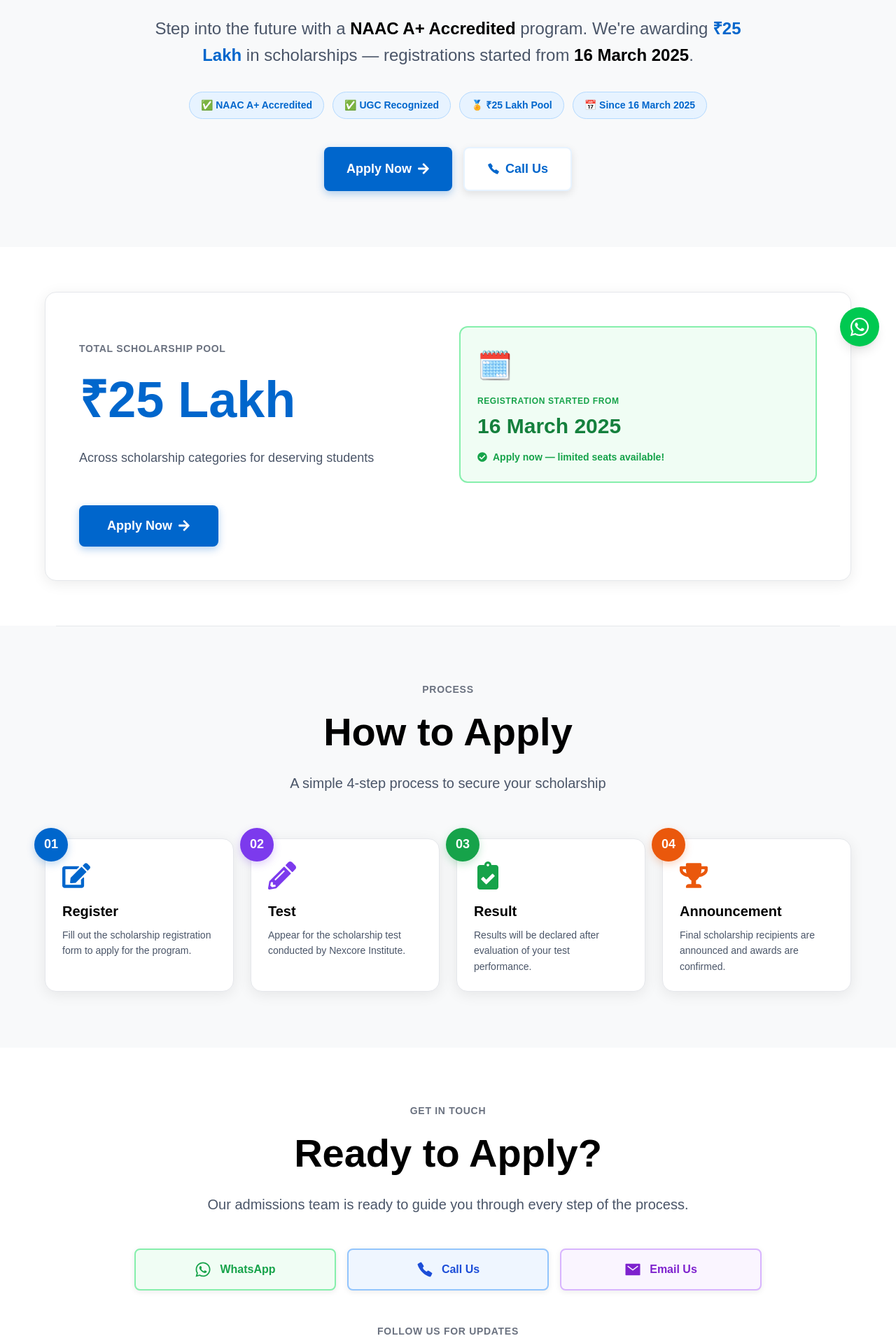
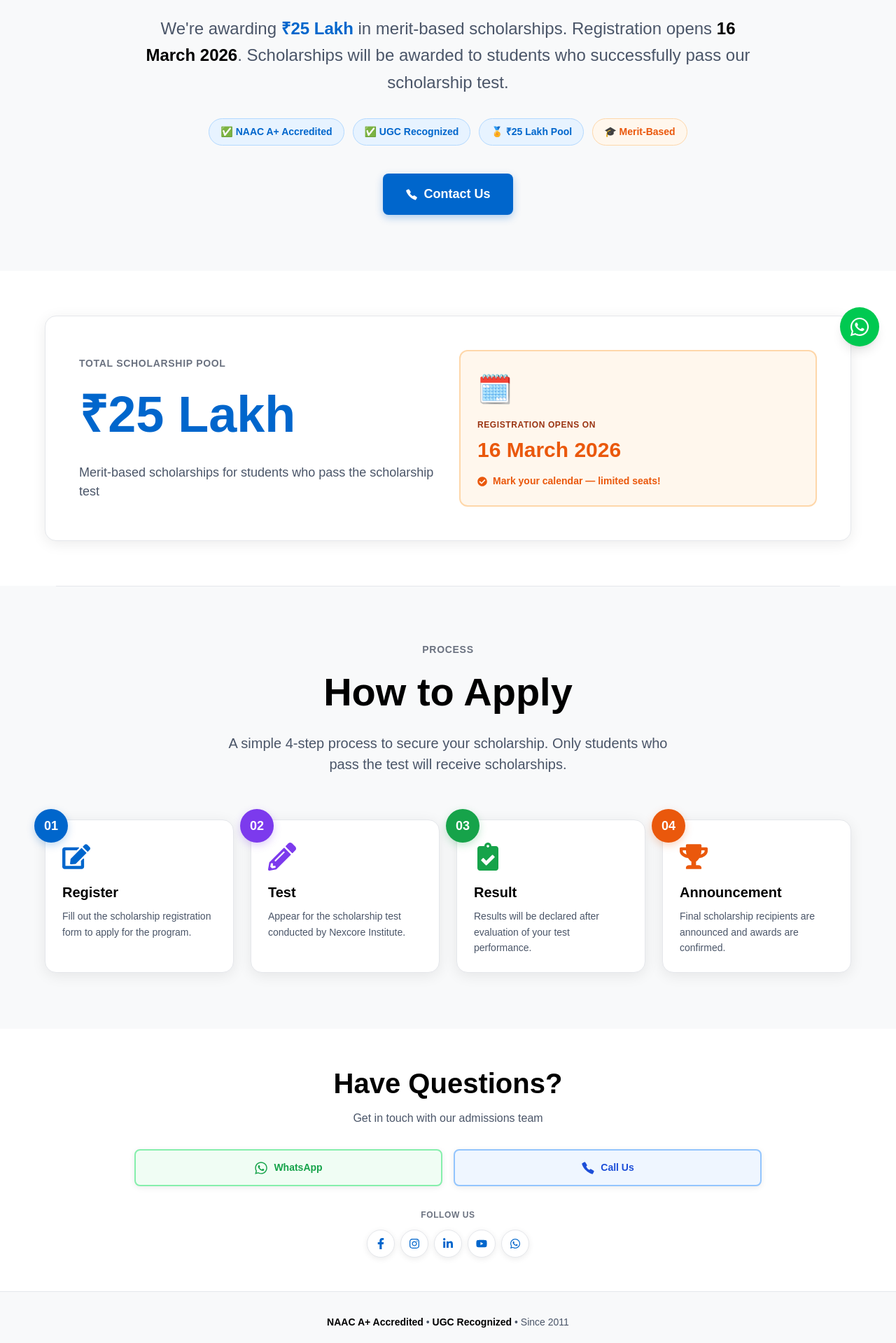
Before and after one commit to Code4Bharat1/BVOC_AIML, a Next.js app: page /scholarships in a window 1280 px wide. Shown: the part 281-2200 px from the top of the page at 70% size. Built offline with nearby package versions, Linux system fonts and the light colour scheme.

Commit message:
update Scholarshippopup.jsx, Navbar.jsx and scholarships.jsx

```diff
--- a/src/components/common/Scholarshippopup.jsx
+++ b/src/components/common/Scholarshippopup.jsx
@@ -99,13 +99,13 @@ const ScholarshipPopup = () => {
                       <div className="w-2 h-2 bg-blue-600 rounded-full relative z-10" />
                     </div>
                     <span className="text-blue-600 text-[11px] font-bold tracking-wider">
-                      REGISTRATION NOW OPEN
+                      SCHOLARSHIP OPENS 16 MARCH
                     </span>
                   </div>
 
                   {/* Title */}
                   <h2 className="relative z-10 text-gray-900 text-[21px] font-extrabold leading-tight mb-3">
-                    Scholarship<br />Program 2025
+                    Scholarship<br />Program 2026
                   </h2>
 
                   <p className="relative z-10 text-gray-600 text-xs leading-relaxed mb-5">
@@ -177,17 +177,17 @@ const ScholarshipPopup = () => {
 
                   {/* Eyebrow */}
                   <p className="text-[11px] font-bold text-gray-400 tracking-widest mb-2">
-                    ADMISSIONS NOW OPEN
+                    ADMISSIONS OPEN ON 16 MARCH
                   </p>
 
                   {/* Title */}
                   <h3 className="text-xl sm:text-[22px] font-extrabold text-gray-900 leading-tight mb-2">
-                    Registrations Started 🎉
+                    Scholarship Registration Opens Soon 🎉
                   </h3>
 
                   <p className="text-xs sm:text-[13px] text-gray-600 leading-relaxed mb-4">
-                    Apply for the 2025 Scholarship Program — started from{" "}
-                    <strong className="text-blue-600">16 March 2025</strong>.{" "}
+                    Apply for the 2026 Scholarship Program — registration starts from{" "}
+                    <strong className="text-blue-600">16 March 2026</strong>.{" "}
                     Limited seats available.
                   </p>
 
@@ -221,13 +221,13 @@ const ScholarshipPopup = () => {
                     </div>
                     <div>
                       <div className="text-[9px] sm:text-[10px] font-bold text-green-700 tracking-wider mb-0.5">
-                        REGISTRATION STARTED FROM
+                        SCHOLARSHIP REGISTRATION OPENS
                       </div>
                       <div className="text-lg sm:text-xl font-extrabold text-gray-900">
-                        16 March 2025
+                        16 March 2026
                       </div>
                       <div className="text-[10px] sm:text-[11px] text-green-600 font-semibold mt-0.5">
-                        ✓ Apply now — seats filling fast!
+                        ✓ Mark your calendar — limited seats!
                       </div>
                     </div>
                   </motion.div>
@@ -244,10 +244,10 @@ const ScholarshipPopup = () => {
                       onClick={handleClose}
                       className="flex-1 flex items-center justify-center gap-2 bg-blue-600 hover:bg-blue-700 text-white px-4 sm:px-5 py-3 rounded-lg text-sm font-bold transition-all shadow-md hover:shadow-lg active:scale-95"
                     >
-                      Apply Now <FaArrowRight className="text-xs" />
+                      Learn More <FaArrowRight className="text-xs" />
                     </Link>
                     <a
-                      href="https://wa.me/919594402822?text=Hi%2C%20I%20want%20to%20apply%20for%20the%20%E2%82%B925%20Lakh%20Scholarship%20at%20Nexcore%20Institute."
+                      href="https://wa.me/919594402822?text=Hi%2C%20I%20want%20to%20know%20more%20about%20the%20%E2%82%B925%20Lakh%20Scholarship%20at%20Nexcore%20Institute."
                       target="_blank"
                       rel="noopener noreferrer"
                       onClick={handleClose}
--- a/src/components/layout/Navbar.jsx
+++ b/src/components/layout/Navbar.jsx
@@ -10,7 +10,7 @@ const navItems = [
   // { name: "Infrastructure", href: "/infrastructure" },
   { name: "Learn & Grow", href: "/learn-grow" },
   { name: "Why We're Different", href: "/whychooseus" },
-  { name: "Scholarships", href: "/scholarships" },
+  { name: "Scholarship", href: "/scholarships" },
   {
     name: "Brochure",
     href: "https://wa.me/919594402822?text=Hi%2C%20I'm%20interested%20in%20viewing%20the%20brochure%20for%20the%20B.Voc%20Program.",
--- a/src/components/scholarships/scholarships.jsx
+++ b/src/components/scholarships/scholarships.jsx
@@ -107,7 +107,7 @@ const ScholarshipsPage = () => {
                   borderRadius: "50%",
                   animation: "pulse 2s cubic-bezier(0.4, 0, 0.6, 1) infinite"
                 }} />
-                REGISTRATION NOW OPEN
+                SCHOLARSHIP OPENS 16 MARCH
               </span>
             </motion.div>
 
@@ -124,8 +124,8 @@ const ScholarshipsPage = () => {
                 lineHeight: "1.1"
               }}
             >
-              <span style={{ color: "#000" }}>Choose Your </span>
-              <span style={{ color: "#0066cc" }}>Scholarships</span>
+              <span style={{ color: "#0066cc" }}>Scholarship</span>
+              <span style={{ color: "#000" }}> Program 2026</span>
             </motion.h1>
 
             <motion.p
@@ -141,12 +141,11 @@ const ScholarshipsPage = () => {
                 lineHeight: "1.6"
               }}
             >
-              Step into the future with a{" "}
-              <span style={{ fontWeight: "700", color: "#000" }}>NAAC A+ Accredited</span> program.
               We're awarding{" "}
               <span style={{ fontWeight: "700", color: "#0066cc" }}>₹25 Lakh</span>{" "}
-              in scholarships — registrations started from{" "}
-              <span style={{ fontWeight: "700", color: "#000" }}>16 March 2025</span>.
+              in merit-based scholarships. Registration opens{" "}
+              <span style={{ fontWeight: "700", color: "#000" }}>16 March 2026</span>.{" "}
+              Scholarships will be awarded to students who successfully pass our scholarship test.
             </motion.p>
 
             {/* Pills */}
@@ -197,14 +196,14 @@ const ScholarshipsPage = () => {
               </span>
               <span style={{
                 padding: "0.5rem 1rem",
-                background: "#e7f3ff",
-                color: "#0066cc",
+                background: "#fff7ed",
+                color: "#ea580c",
                 borderRadius: "50px",
                 fontSize: "0.875rem",
                 fontWeight: "600",
-                border: "1px solid #b3d9ff"
+                border: "1px solid #fed7aa"
               }}>
-                📅 Since 16 March 2025
+                🎓 Merit-Based
               </span>
             </motion.div>
 
@@ -221,7 +220,7 @@ const ScholarshipsPage = () => {
               }}
             >
               <motion.a
-                href="#apply"
+                href="tel:+919892398976"
                 whileHover={{ scale: 1.05 }}
                 whileTap={{ scale: 0.95 }}
                 style={{
@@ -239,31 +238,8 @@ const ScholarshipsPage = () => {
                   transition: "all 0.3s"
                 }}
               >
-                Apply Now
-                <FaArrowRight />
-              </motion.a>
-              <motion.a
-                href="tel:+919892398976"
-                whileHover={{ scale: 1.05 }}
-                whileTap={{ scale: 0.95 }}
-                style={{
-                  display: "flex",
-                  alignItems: "center",
-                  gap: "0.5rem",
-                  padding: "1rem 2rem",
-                  background: "#fff",
-                  color: "#0066cc",
-                  borderRadius: "8px",
-                  fontWeight: "700",
-                  fontSize: "1.125rem",
-                  boxShadow: "0 4px 12px rgba(0, 0, 0, 0.1)",
-                  border: "2px solid #e7f3ff",
-                  textDecoration: "none",
-                  transition: "all 0.3s"
-                }}
-              >
                 <IoCallSharp />
-                Call Us
+                Contact Us
               </motion.a>
             </motion.div>
           </div>
@@ -317,73 +293,48 @@ const ScholarshipsPage = () => {
                       fontSize: "1.125rem",
                       color: "#4a5568"
                     }}>
-                      Across scholarship categories for deserving students
+                      Merit-based scholarships for students who pass the scholarship test
                     </p>
                   </div>
 
                   {/* Registration date card */}
                   <div style={{
-                    background: "#f0fdf4",
+                    background: "#fff7ed",
                     borderRadius: "12px",
                     padding: "1.5rem",
-                    border: "2px solid #86efac"
+                    border: "2px solid #fed7aa"
                   }}>
                     <div style={{ fontSize: "2.5rem", marginBottom: "0.75rem" }}>🗓️</div>
                     <p style={{
                       fontSize: "0.75rem",
                       fontWeight: "700",
-                      color: "#16a34a",
+                      color: "#9a3412",
                       marginBottom: "0.25rem",
                       letterSpacing: "0.05em"
                     }}>
-                      REGISTRATION STARTED FROM
+                      REGISTRATION OPENS ON
                     </p>
                     <p style={{
                       fontSize: "1.875rem",
                       fontWeight: "900",
-                      color: "#15803d",
+                      color: "#ea580c",
                       marginBottom: "0.75rem"
                     }}>
-                      16 March 2025
+                      16 March 2026
                     </p>
                     <div style={{
                       display: "flex",
                       alignItems: "center",
                       gap: "0.5rem",
-                      color: "#16a34a",
+                      color: "#ea580c",
                       fontSize: "0.875rem",
                       fontWeight: "600"
                     }}>
                       <FaCheckCircle />
-                      Apply now — limited seats available!
+                      Mark your calendar — limited seats!
                     </div>
                   </div>
                 </div>
-
-                <motion.a
-                  href="#apply"
-                  whileHover={{ scale: 1.02 }}
-                  whileTap={{ scale: 0.98 }}
-                  style={{
-                    marginTop: "2rem",
-                    display: "inline-flex",
-                    alignItems: "center",
-                    justifyContent: "center",
-                    gap: "0.5rem",
-                    padding: "1rem 2.5rem",
-                    background: "#0066cc",
-                    color: "#fff",
-                    borderRadius: "8px",
-                    fontWeight: "700",
-                    fontSize: "1.125rem",
-                    boxShadow: "0 4px 12px rgba(0, 102, 204, 0.3)",
-                    textDecoration: "none",
-                    transition: "all 0.3s"
-                  }}
-                >
-                  Apply Now
-                  <FaArrowRight />
-                </motion.a>
               </div>
             </motion.div>
           </div>
@@ -429,7 +380,7 @@ const ScholarshipsPage = () => {
                 maxWidth: "42rem",
                 margin: "0 auto"
               }}>
-                A simple 4-step process to secure your scholarship
+                A simple 4-step process to secure your scholarship. Only students who pass the test will receive scholarships.
               </p>
             </motion.div>
 
@@ -519,9 +470,9 @@ const ScholarshipsPage = () => {
           </div>
         </section>
 
-        {/* ══════════ CONTACT ══════════ */}
+        {/* ══════════ CONTACT - COMPACT ══════════ */}
         <section style={{
-          padding: "5rem 1rem",
+          padding: "3rem 1rem",
           background: "#fff"
         }}>
           <div style={{ maxWidth: "56rem", margin: "0 auto" }}>
@@ -529,38 +480,30 @@ const ScholarshipsPage = () => {
               initial={{ opacity: 0, y: 20 }}
               whileInView={{ opacity: 1, y: 0 }}
               viewport={{ once: true }}
-              style={{ textAlign: "center", marginBottom: "3rem" }}
+              style={{ textAlign: "center", marginBottom: "2rem" }}
             >
-              <p style={{
-                fontSize: "0.875rem",
-                fontWeight: "700",
-                color: "#6b7280",
-                marginBottom: "0.5rem",
-                letterSpacing: "0.05em"
-              }}>
-                GET IN TOUCH
-              </p>
               <h2 style={{
-                fontSize: "clamp(2.5rem, 6vw, 3.5rem)",
+                fontSize: "clamp(2rem, 5vw, 2.5rem)",
                 fontWeight: "900",
                 color: "#000",
-                marginBottom: "1rem"
+                marginBottom: "0.5rem"
               }}>
-                Ready to Apply?
+                Have Questions?
               </h2>
               <p style={{
-                fontSize: "1.25rem",
+                fontSize: "1rem",
                 color: "#4a5568"
               }}>
-                Our admissions team is ready to guide you through every step of the process.
+                Get in touch with our admissions team
               </p>
             </motion.div>
 
+            {/* Contact Buttons - 2 columns */}
             <div style={{
               display: "grid",
-              gridTemplateColumns: "repeat(auto-fit, minmax(200px, 1fr))",
+              gridTemplateColumns: "repeat(auto-fit, minmax(180px, 1fr))",
               gap: "1rem",
-              marginBottom: "3rem"
+              marginBottom: "2rem"
             }}>
               <motion.a
                 href="https://wa.me/919892398976"
@@ -572,19 +515,20 @@ const ScholarshipsPage = () => {
                   display: "flex",
                   alignItems: "center",
                   justifyContent: "center",
-                  gap: "0.75rem",
-                  padding: "1rem 1.5rem",
+                  gap: "0.5rem",
+                  padding: "0.875rem 1.25rem",
                   background: "#f0fdf4",
                   color: "#16a34a",
                   borderRadius: "8px",
                   fontWeight: "700",
+                  fontSize: "0.875rem",
                   textDecoration: "none",
                   transition: "all 0.3s",
                   boxShadow: "0 2px 8px rgba(0, 0, 0, 0.08)",
                   border: "2px solid #86efac"
                 }}
               >
-                <FaWhatsapp style={{ fontSize: "1.5rem" }} />
+                <FaWhatsapp style={{ fontSize: "1.25rem" }} />
                 WhatsApp
               </motion.a>
 
@@ -596,62 +540,39 @@ const ScholarshipsPage = () => {
                   display: "flex",
                   alignItems: "center",
                   justifyContent: "center",
-                  gap: "0.75rem",
-                  padding: "1rem 1.5rem",
+                  gap: "0.5rem",
+                  padding: "0.875rem 1.25rem",
                   background: "#eff6ff",
                   color: "#1d4ed8",
                   borderRadius: "8px",
                   fontWeight: "700",
+                  fontSize: "0.875rem",
                   textDecoration: "none",
                   transition: "all 0.3s",
                   boxShadow: "0 2px 8px rgba(0, 0, 0, 0.08)",
                   border: "2px solid #93c5fd"
                 }}
               >
-                <IoCallSharp style={{ fontSize: "1.5rem" }} />
+                <IoCallSharp style={{ fontSize: "1.25rem" }} />
                 Call Us
-              </motion.a>
-
-              <motion.a
-                href="mailto:admissions@nexcore.edu"
-                whileHover={{ scale: 1.05 }}
-                whileTap={{ scale: 0.95 }}
-                style={{
-                  display: "flex",
-                  alignItems: "center",
-                  justifyContent: "center",
-                  gap: "0.75rem",
-                  padding: "1rem 1.5rem",
-                  background: "#faf5ff",
-                  color: "#7e22ce",
-                  borderRadius: "8px",
-                  fontWeight: "700",
-                  textDecoration: "none",
-                  transition: "all 0.3s",
-                  boxShadow: "0 2px 8px rgba(0, 0, 0, 0.08)",
-                  border: "2px solid #d8b4fe"
-                }}
-              >
-                <IoMailSharp style={{ fontSize: "1.5rem" }} />
-                Email Us
               </motion.a>
             </div>
 
-            {/* Social */}
+            {/* Social - Compact */}
             <div style={{ textAlign: "center" }}>
               <p style={{
-                fontSize: "0.875rem",
+                fontSize: "0.75rem",
                 fontWeight: "700",
                 color: "#6b7280",
-                marginBottom: "1rem",
+                marginBottom: "0.75rem",
                 letterSpacing: "0.05em"
               }}>
-                FOLLOW US FOR UPDATES
+                FOLLOW US
               </p>
               <div style={{
                 display: "flex",
                 justifyContent: "center",
-                gap: "0.75rem"
+                gap: "0.5rem"
               }}>
                 {socialLinks.map((s, i) => {
                   const Icon = s.icon;
@@ -661,11 +582,11 @@ const ScholarshipsPage = () => {
                       href={s.url}
                       target="_blank"
                       rel="noopener noreferrer"
-                      whileHover={{ scale: 1.1, y: -4 }}
+                      whileHover={{ scale: 1.1, y: -2 }}
                       whileTap={{ scale: 0.9 }}
                       style={{
-                        width: "3rem",
-                        height: "3rem",
+                        width: "2.5rem",
+                        height: "2.5rem",
                         background: "#fff",
                         borderRadius: "50%",
                         display: "flex",
@@ -678,7 +599,7 @@ const ScholarshipsPage = () => {
                       }}
                       aria-label={s.label}
                     >
-                      <Icon style={{ fontSize: "1.25rem" }} />
+                      <Icon style={{ fontSize: "1rem" }} />
                     </motion.a>
                   );
                 })}
@@ -687,9 +608,9 @@ const ScholarshipsPage = () => {
           </div>
         </section>
 
-        {/* ══════════ BOTTOM NOTE ══════════ */}
+        {/* ══════════ BOTTOM NOTE - COMPACT ══════════ */}
         <section style={{
-          padding: "3rem 1rem",
+          padding: "2rem 1rem",
           background: "#f8f9fa",
           borderTop: "1px solid #e5e7eb"
         }}>
@@ -705,13 +626,10 @@ const ScholarshipsPage = () => {
             }}
           >
             <p style={{
-              fontSize: "1.125rem",
-              lineHeight: "1.8"
+              fontSize: "0.875rem",
+              lineHeight: "1.6"
             }}>
-              Nexcore Institute of Technology is{" "}
-              <span style={{ fontWeight: "700", color: "#000" }}>NAAC A+ Accredited</span> and{" "}
-              <span style={{ fontWeight: "700", color: "#000" }}>UGC Recognized</span>. Our scholarship program
-              is designed to make quality tech education accessible to every deserving student.
+              <span style={{ fontWeight: "700", color: "#000" }}>NAAC A+ Accredited</span> • <span style={{ fontWeight: "700", color: "#000" }}>UGC Recognized</span> • Since 2011
             </p>
           </motion.div>
         </section>
```
